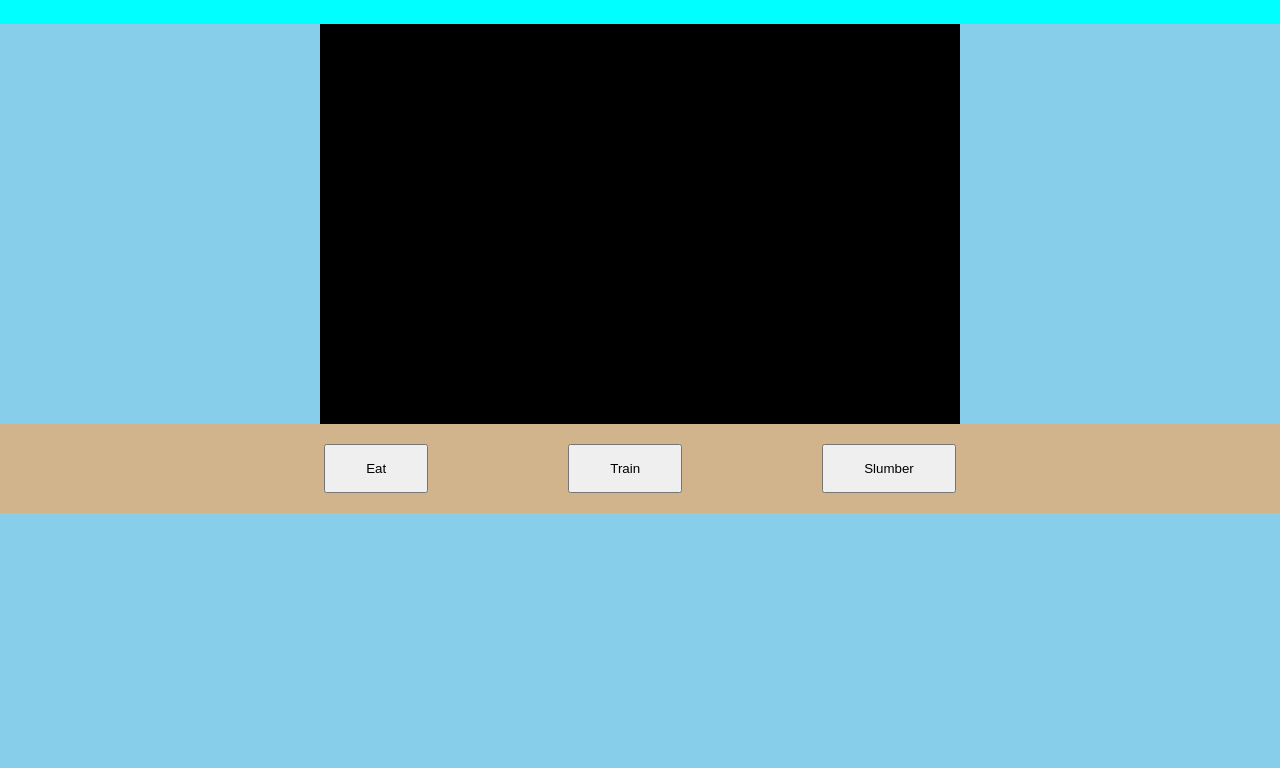
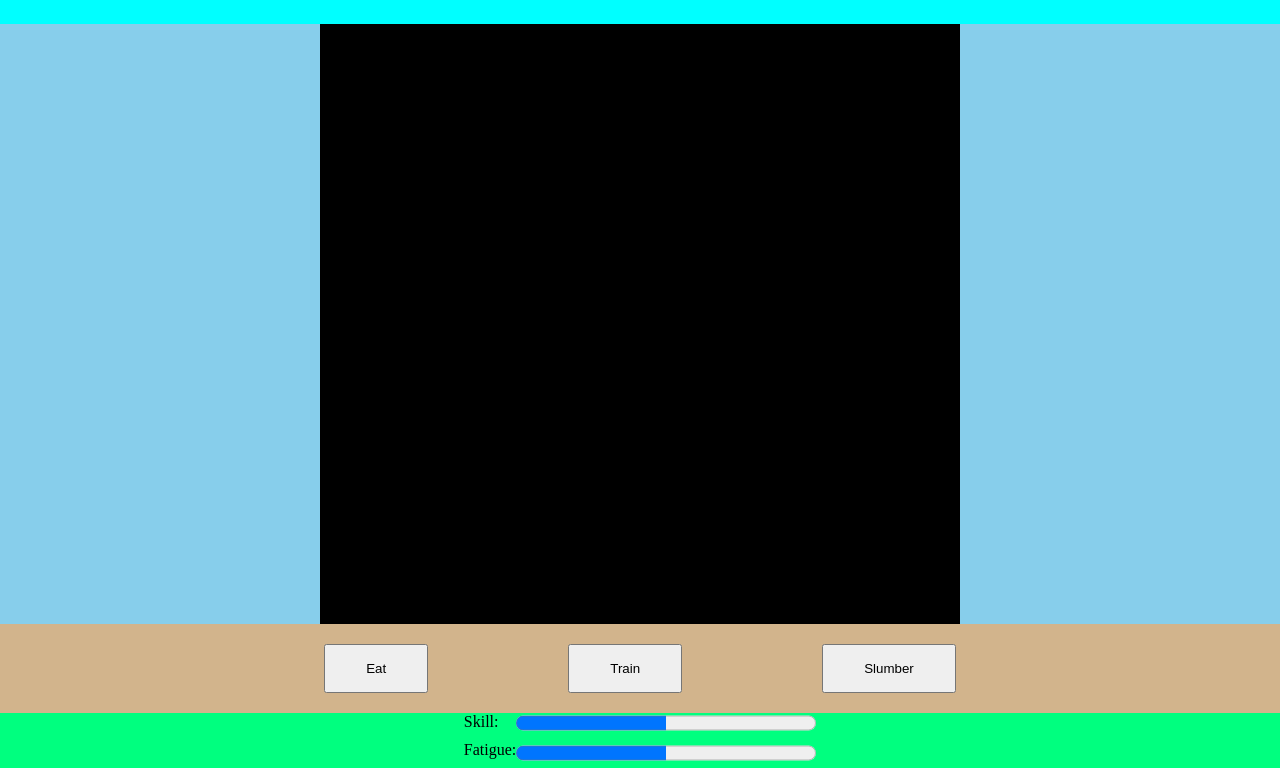
Before and after one commit to BrockPaperScissors/BabyGandalph, a plain HTML site: page index.html in a window 1280 px wide. Shown: the part 76-844 px from the top of the page. Before the commit the page ends 800 px from the top, so only its background shows below. Drawn offline with Linux system fonts and the light colour scheme.

Commit message:
Commit: 3, HTML blocked out

```diff
--- a/CSS/main.css
+++ b/CSS/main.css
@@ -3,8 +3,13 @@
 }
 
 body {
-    margin: 0;
+    margin: 0px;
     background-color: skyblue;
+    padding: 0;
+
+
+
+
 }
 
 .top {
@@ -14,6 +19,7 @@ body {
     display: flex;
     justify-content: center;
     align-items: center;
+
 
 
 }
@@ -41,7 +47,7 @@ body {
 .display {
     background-color: black;
     width: 50vw;
-    height: 400px;
+    height: 600px;
     display: flex;
     justify-content: center;
     margin: 0 auto;
@@ -59,4 +65,39 @@ body {
     margin: 0px 70px;
     padding: 15px 40px;
 
+
 }
+
+.progress_bars {
+
+    display: flex;
+    justify-content: center;
+    background-color: springgreen;
+
+
+}
+
+.bar {
+    height: 30px;
+    width: 300px;
+
+
+}
+
+#skill {
+    padding-bottom: 10px;
+
+}
+
+.attribute_bars {
+    display: flex;
+    flex-direction: column;
+    align-items: center;
+    margin-top: -5px;
+}
+
+.attribute_labels {
+    display: flex;
+    flex-direction: column;
+
+}
--- a/index.html
+++ b/index.html
@@ -4,7 +4,6 @@
     <meta charset="UTF-8">
     <meta http-equiv="X-UA-Compatible" content="IE=edge">
     <meta name="viewport" content="width=device-width, initial-scale=1.0">
-
     <link rel="stylesheet" href="css/main.css">
     <script src="JS/app.js"></script>
     <title>Document</title>
@@ -27,5 +26,21 @@
         <button class="button" id="Sleep">Slumber</button>
     </nav>
 
+    <!-- Skill and Fatigue bars -->
+    <div class="attributes_container">
+        <div class="attributes">
+            <div class="progress_bars">
+                <div class="attribute_labels">
+                    <label for="skill_bar" id="skill">Skill:</label>
+                    <label for="fatigue_bar" id="fatigue">Fatigue:</label>
+                </div>
+                <div class="attribute_bars">
+                    <progress id="skill_bar" class="bar" value="50" max="100"></progress>
+                    <progress id="fatigue_bar" class="bar" value="50" max="100"></progress>
+                </div>
+            </div>
+        </div>
+    </div>
+
 </body>
 </html>
```
